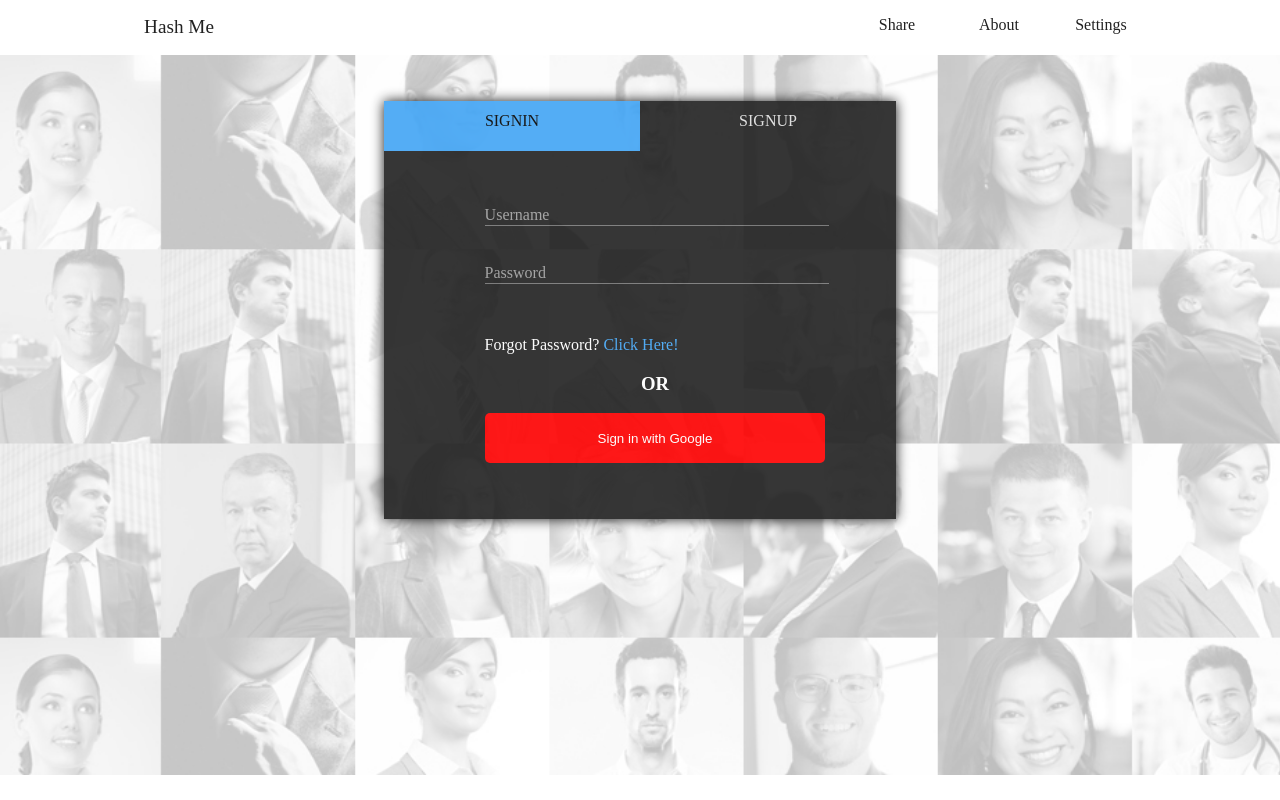
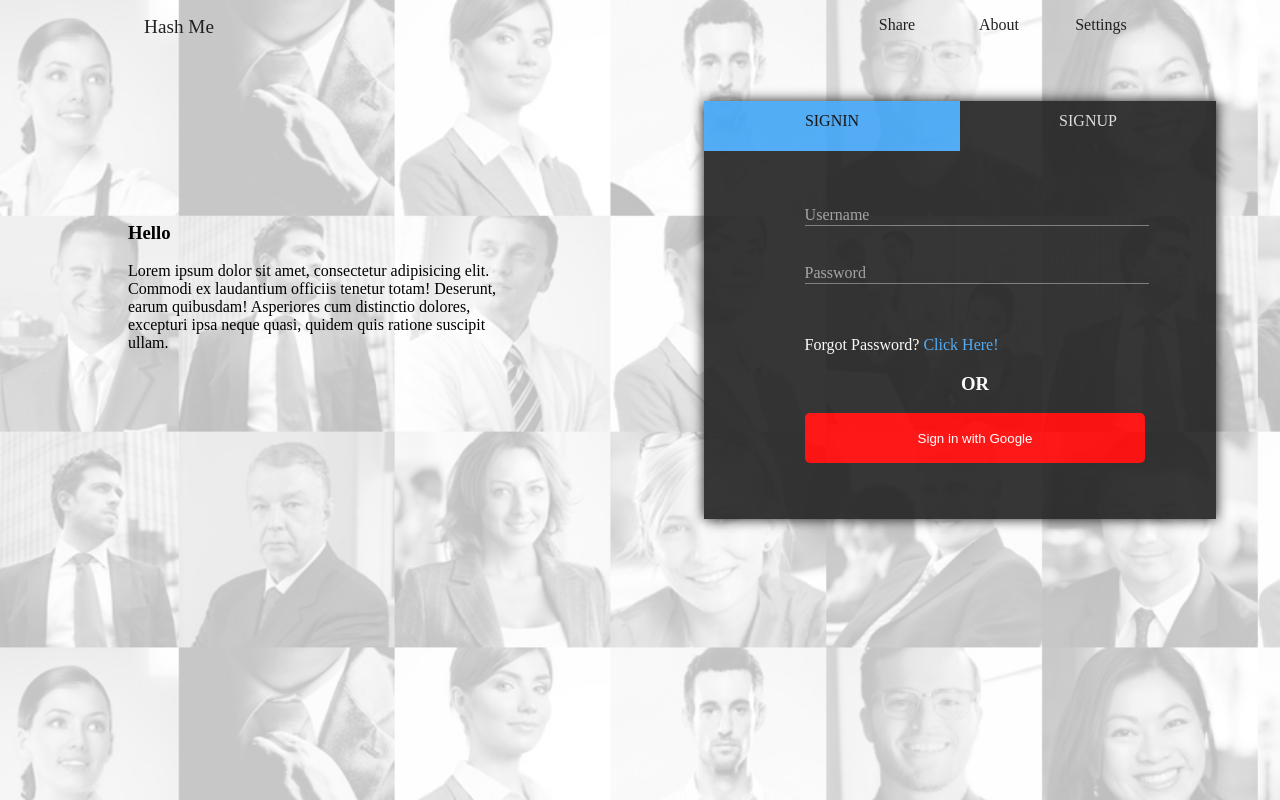
Before and after one commit to Praneet9/WTProject, a plain HTML site: page index.html in a window 1280 px wide. Drawn offline with nearby package versions, Linux system fonts and the light colour scheme.

Commit message:
cover size pic

```diff
--- a/css/styles.css
+++ b/css/styles.css
@@ -1,23 +1,22 @@
 html,body{
-    padding: 0px;
-    margin: 0px;
+    padding: 0;
+    margin: 0;
     height: 100%;
     width: 100%;
+    background: url("../images/main-bg.jpg");
+    background-size: cover;
 }
 
 /*************************Navbar Styling****************************/
 
 #navbar{
-    background: #ffffff;
+    background: transparent;
     height: 55px;
 }
 nav{
-    background: #ffffff;
+    background: transparent;
     height: 30px;
-    padding-top: 0px;
-    padding-bottom: 0px;
-    padding-left: 10%;
-    padding-right: 10%;
+    padding: 0 10%;
 }
 nav a{
     text-decoration: none;
@@ -43,18 +42,19 @@ nav .navBlocks a:hover{
 }
 
 /*************************Signin/Signup Styling****************************/
-section{
+/*section{
     background: url("../images/main-bg.jpg") no-repeat;
     background-size: cover;
     height: 720px
-}
+}*/
 #container{
+    float: left;
     width: 40%;
     height: auto;
     margin-top: 2%;
-    margin-left: 30%;
-    margin-right: 30%;
-    box-shadow: 0px 0px 12px;
+    margin-left: 15%;
+    margin-right: 5%;
+    box-shadow: 0 0 12px;
     opacity: 0.9;
 }
 
@@ -89,7 +89,7 @@ label{
     display: block;
     position: relative;
     top: -20px;
-    left: 0px;
+    left: 0;
     color: #9E9E9E;
     font-size: 16px;
     z-index: 1;
@@ -121,12 +121,12 @@ input:focus + label{
 #signupbox{
     display: none;
     padding: 15px;
-    margin: 30px 0px 0px 30px;
+    margin: 30px 0 0 30px;
 }
 
 #signinbox{
     padding: 15px;
-    margin: 30px 0px 0px 30px;
+    margin: 30px 0 0 30px;
 }
 #formpanel{
     padding: 2% 5%;
--- a/css/user_feed_styles.css
+++ b/css/user_feed_styles.css
@@ -13,7 +13,7 @@ html,body{
 
 nav{
     width: 80%;
-    background: #ffffff;
+    background: transparent;
     height: 30px;
     padding: 0px 10%;
 }
--- a/index.html
+++ b/index.html
@@ -41,6 +41,20 @@
         <section id="maincontent">
 
             <div style="padding-top: 20px">
+
+                <div style="margin-left: 10%; width: 30%; float: left; padding-top: 10%">
+
+                    <h3>Hello</h3>
+                    <p>
+                        Lorem ipsum dolor sit amet, consectetur
+                        adipisicing elit. Commodi ex laudantium
+                        officiis tenetur totam! Deserunt, earum
+                        quibusdam! Asperiores cum distinctio dolores,
+                        excepturi ipsa neque quasi,
+                        quidem quis ratione suscipit ullam.
+                    </p>
+
+                </div>
 
                 <div id="container">
 
```
